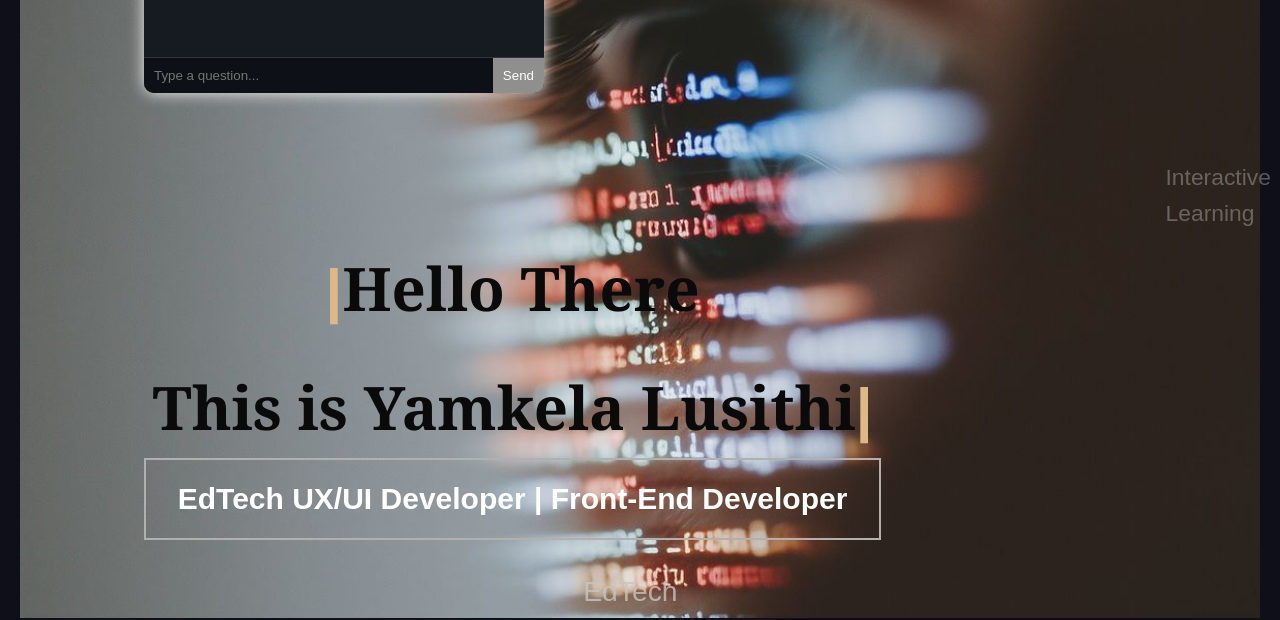
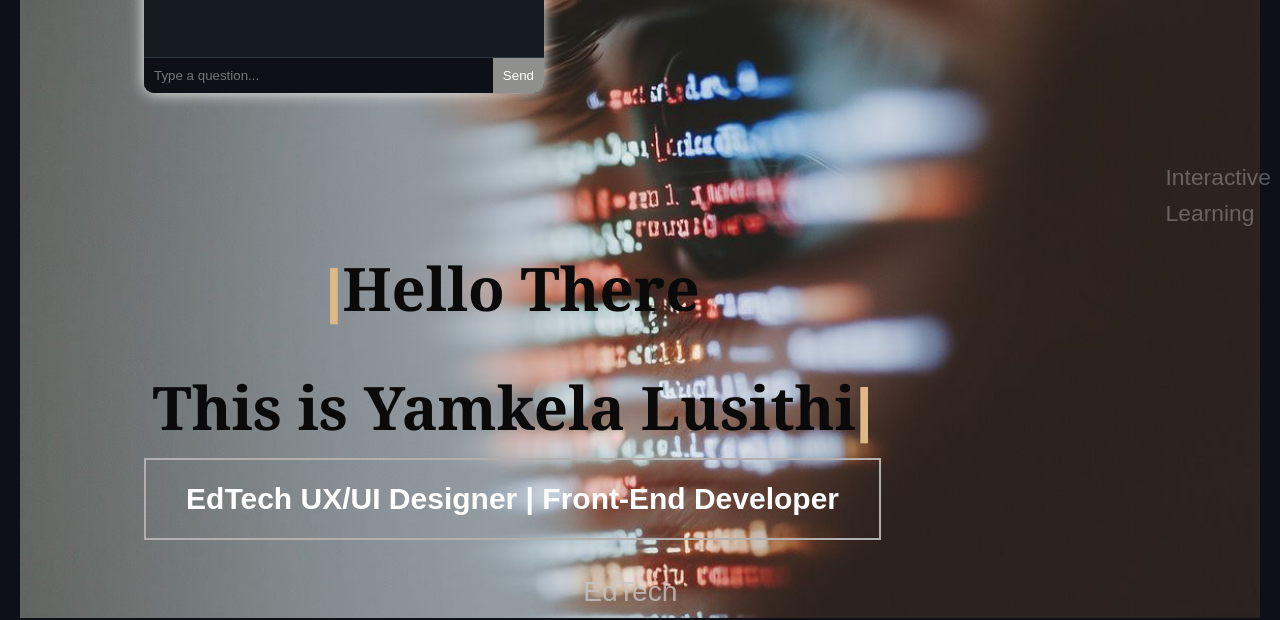
Before and after one commit to Yamkela4458/LusithiYamkela.com, a plain HTML site: page index.html in a window 1280 px wide. Shown: the part 181-801 px from the top of the page. Drawn offline with nearby package versions, Linux system fonts and the light colour scheme; a script that the page names is missing.

Commit message:
Update index.html

```diff
--- a/index.html
+++ b/index.html
@@ -36,7 +36,7 @@
             <div class="header-text">
                    <h1><span id="typed-text"></span><span class="cursor">|</span>Hello There</h1>
                    <h1>This is Yamkela Lusithi<span class="cursor">|</span></h1>
-                   <p> <strong>EdTech UX/UI Developer | Front-End Developer</strong></p>
+                   <p> <strong>EdTech UX/UI Designer | Front-End Developer</strong></p>
             </br>
 
             </div>
```
